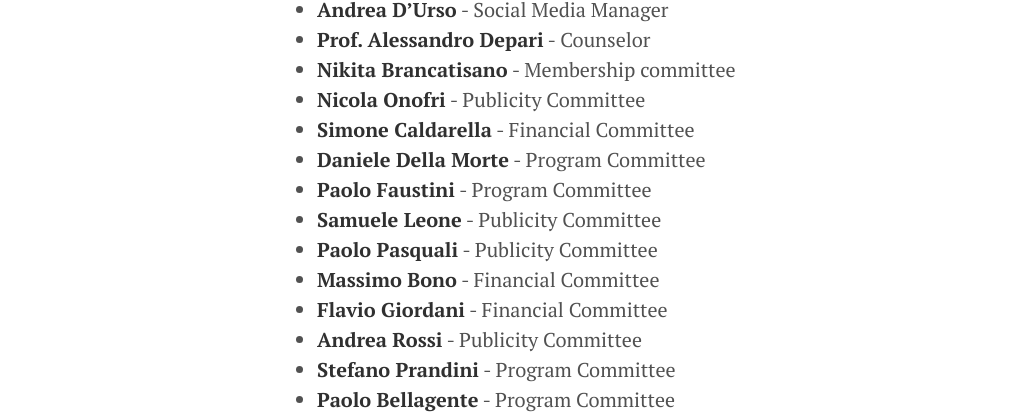
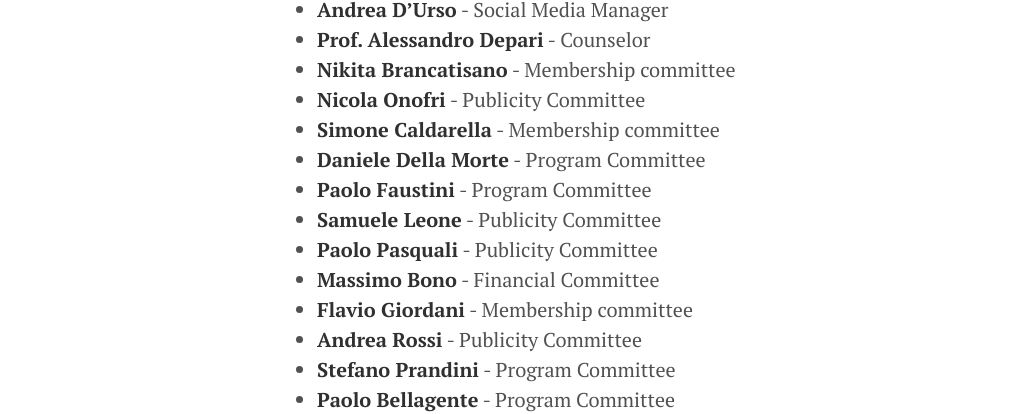
Before and after one commit to ieee-brescia/ieee-brescia.github.io, a Jekyll site: the page built from about_us.md, in a window 1280 px wide. Shown: the part 1642-2056 px from the top of the page, without its empty margins (3-1031 px from the left). Built offline with Jekyll 4.4.1, drawn with Linux system fonts in a browser that asks for light colours.

Commit message:
Update about_us.md

```diff
--- a/about_us.md
+++ b/about_us.md
@@ -33,13 +33,13 @@ Within the site there are some of the *projects* we awithre developing or that w
 * **Prof. Alessandro Depari** - Counselor
 * **Nikita Brancatisano** - Membership committee
 * **Nicola Onofri** - Publicity Committee
-* **Simone Caldarella** - Financial Committee
+* **Simone Caldarella** - Membership committee
 * **Daniele Della Morte** - Program Committee
 * **Paolo Faustini** - Program Committee
 * **Samuele Leone** - Publicity Committee
 * **Paolo Pasquali** - Publicity Committee
 * **Massimo Bono** - Financial Committee
-* **Flavio Giordani** - Financial Committee
+* **Flavio Giordani** - Membership committee
 * **Andrea Rossi** - Publicity Committee
 * **Stefano Prandini** - Program Committee
 * **Paolo Bellagente** - Program Committee
```
